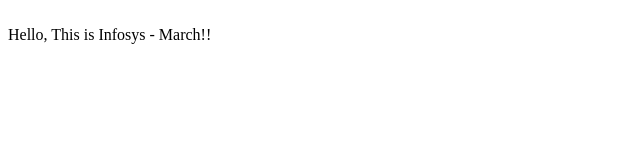
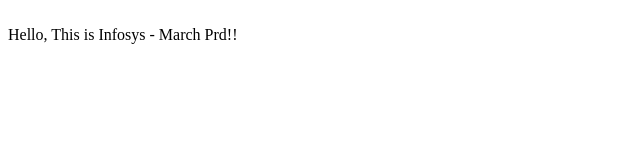
Before and after one commit to v-akjadh/Dev, a plain HTML site: page Index.html in a window 1280 px wide. Shown: the full height of the page, 0-640 px from the left. Drawn offline with Linux system fonts and the light colour scheme.

Commit message:
Update Index.html

```diff
--- a/Index.html
+++ b/Index.html
@@ -1 +1 @@
-<html><BR> Hello, This is Infosys - March!!  </html>
+<html><BR> Hello, This is Infosys - March Prd!!  </html>
```
